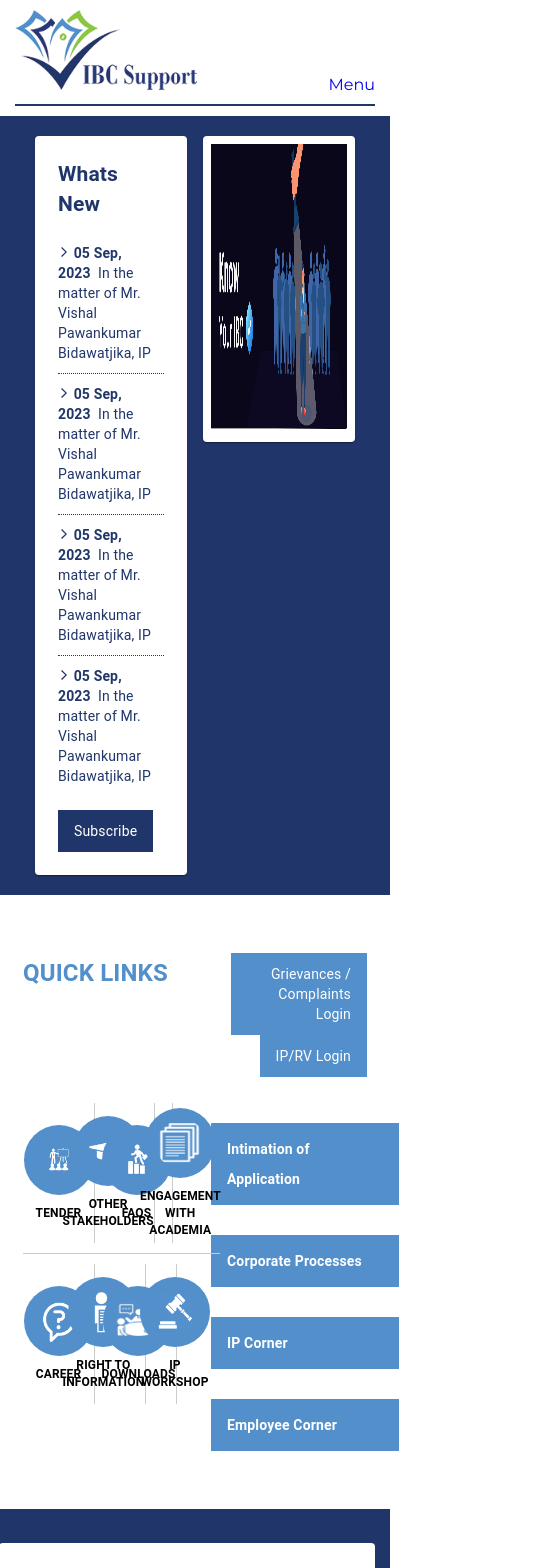
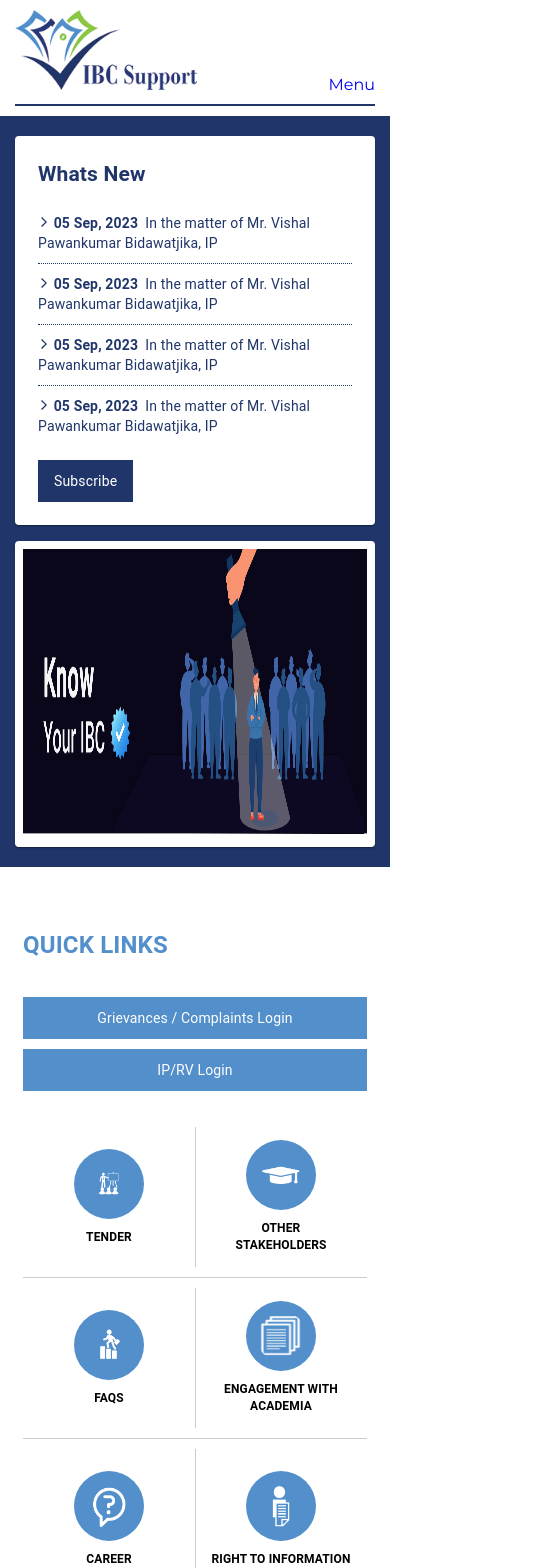
Before and after one commit to Pradeep-Gupta-96/ibbi_client, a React (Create React App) app: page / in a window 390 px wide. Shown: the top 1568 px of the page, 535 px wide, since content can reach past the window. Built offline with nearby package versions, Linux system fonts and the light colour scheme.

Commit message:
code updated

```diff
--- a/src/HomePage/HomePage.css
+++ b/src/HomePage/HomePage.css
@@ -1,6 +1,6 @@
 @import url('https://fonts.googleapis.com/css2?family=Montserrat:wght@300;400;500;700&display=swap');
 body {font-family: 'Montserrat', sans-serif;}
-.banner {background: #20366a;margin-top: 10px;padding: 20px;}
+.banner {background: #20366a;margin-top: 10px;padding: 20px 0px;}
 .main-banner {padding:0px 0px;}
 .main-banner img {width: 100%;height: 285px;}
 .banner-left .new-sec {text-align: left;padding: 15px;color: #20366a;}
@@ -30,17 +30,17 @@ body {font-family: 'Montserrat', sans-serif;}
     -webkit-transition: all 0.6s ease-in-out;padding: 10px 0px;box-sizing: border-box;border-bottom: 1px solid #ccc;}
 .box-outer a{display: table; width: 100%;height: 140px;transition: all 0.6s ease-in-out;-webkit-transition: all 0.6s ease-in-out; text-transform: uppercase;color: #000000; border-right: 1px solid #ccc;}
 .boxse ul li:nth-child(4n+0) a {border-right: 0px;}
-.boxse ul li:nth-child(5) .box-outer,.boxse ul li:nth-child(6) .box-outer
-,.boxse ul li:nth-child(7) .box-outer,.boxse ul li:nth-child(8) .box-outer {border-bottom: 0px;}
+.boxse ul li:nth-child(7) .box-outer,.boxse ul li:nth-child(8) .box-outer {border-bottom: 0px;}
 .icon-color-b {border-radius: 100%;background: #528fcb;width: 70px;height: 70px;margin: 0 auto;line-height: 70px;}
 .box-outer a img {width: 70px;height: 70px;padding: 10px;border-radius: 100%;box-sizing: border-box;}
 .box-outer a .box-inr { display: table-cell; vertical-align: middle; text-align: center;}
 .section-box ul li span {display: table;margin: 0 auto;transition: all 0.6s ease-in-out;-webkit-transition: all 0.6s ease-in-out;position: relative;font-size: 12px;
     font-weight: 600;margin-top: 10px;}
 .box-outer a:hover, .box-outer a:focus {background: #20366a;text-decoration: none;color: #fff;}
-.button_st a.green-btn {display: inline-block;width: 100%;margin: 30px 0px 0px;font-weight: 600;text-align: left;line-height: 30px;}
+.button_st a.green-btn {display: inline-block;width: 100%;margin: 30px 0px 0px;font-weight: 600;text-align: left;line-height: 30px;box-sizing: border-box;}
 
 .about-sec {background: #20366a;padding: 50px 0px;}
+.ab-img img {width: 100%;}
 .about.css-mhc70k-MuiGrid-root {background: #fff;padding: 5px 0px 20px;border-radius: 4px;}
 .about-text .text-box {padding: 20px;text-align: left;}
 .about-text .text-box h3 {color: #20366a;margin: 0px;font-size: 24px;line-height: 40px;}
@@ -69,3 +69,14 @@ p.tm-text {font-style: italic; font-size: 16px; line-height: 28px;}
 .copyright {background: #616161;}
 .remove-bg {background: none !important;}
 .copyright p {color: #fff;}
+
+@media (min-width:768px){
+    .boxse ul li:nth-child(5) .box-outer,.boxse ul li:nth-child(6) .box-outer{border-bottom: 0px;}
+}
+@media (max-width:767px){
+.btn-area {text-align: center;}
+.btn-area .green-btn { margin: 0px 0px 10px;width: 100%;box-sizing: border-box;}
+.boxse ul li {width: 50%;}
+.boxse ul li:nth-child(even) a {border-right: 0px;}
+.about.css-mhc70k-MuiGrid-root {background: none;}
+}
--- a/src/HomePage/HomePage.js
+++ b/src/HomePage/HomePage.js
@@ -33,7 +33,7 @@ const HomePage = () => {
       <div className="banner">
         <div className="bound">
           <Grid className="main-banner" container spacing={2}>
-            <Grid className='banner-left' item xs={6} md={6}>
+            <Grid className='banner-left' item xs={12} md={6}>
               <Item>
                 <div className='new-sec'>
                   <h2>Whats New </h2>
@@ -50,7 +50,7 @@ const HomePage = () => {
               </Item>
             </Grid>
 
-            <Grid className='banner-right' item xs={6} md={6}>
+            <Grid className='banner-right' item xs={12} md={6}>
               <Item>
                 <img src={banner} alt="banner" />
               </Item>
@@ -63,13 +63,13 @@ const HomePage = () => {
       <div className="quick-link">
         <div className="bound">
           <Grid className="title-sec" container spacing={2}>
-            <Grid item xs={6} md={6}>
+            <Grid item xs={12} md={6}>
               <Item className='shadow-remove'>
                 <h3 className='comman-title'>QUICK LINKS</h3>
               </Item>
             </Grid>
 
-            <Grid className='btn-sec' item xs={6} md={6}>
+            <Grid className='btn-sec' item xs={12} md={6}>
               <Item className='shadow-remove'>
                 <div className="btn-area">
                   <Link className='quick-link-btn green-btn' target="_blank" to="#">Grievances / Complaints Login </Link>
@@ -79,7 +79,7 @@ const HomePage = () => {
             </Grid>
           </Grid>
           <Grid className="link-sec" container spacing={2}>
-            <Grid item xs={6} md={8}>
+            <Grid item xs={12} md={8}>
               <Item className='shadow-remove section-box'>
                 <div className="boxse">
                   <ul>
@@ -104,7 +104,7 @@ const HomePage = () => {
               </Item>
             </Grid>
 
-            <Grid className='btn-sec' item xs={6} md={4}>
+            <Grid className='btn-sec' item xs={12} md={4}>
               <Item className='shadow-remove'>
                 <div className="button_st">
                   <Link className='green-btn' to="#" target="_blank"><span>Intimation of Application</span></Link>
@@ -120,12 +120,12 @@ const HomePage = () => {
       <div className='about-sec'>
         <div className="bound">
           <Grid className="about" container spacing={2}>
-              <Grid item xs={6} md={6}>
+              <Grid item xs={12} md={6}>
                 <Item className='shadow-remove about-img'>
                   <div className='ab-img'><img src={aboutimg} alt="banner" /></div>
                 </Item>
               </Grid>
-              <Grid className='about-text' item xs={6} md={6}>
+              <Grid className='about-text' item xs={12} md={6}>
                 <Item className='shadow-remove'>
                     <div className='text-box'>
                       <h3>Welcome to IBC Support</h3>
@@ -141,21 +141,21 @@ const HomePage = () => {
         <div className="bound">
           <h3 className="comman-title mb-30">Services</h3>
           <Grid className="services-items" container spacing={2}>
-              <Grid item xs={4} md={4}>
+              <Grid item xs={12} md={4} sm={4}>
                 <Item className='service-item'>
                   <h3>For Financial Creditor</h3>
                   <p className='ab-text'>Empower Financial Creditors to protect the interests and maximize recovery in the complex landscape of the Insolvency and Bankruptcy Code (IBC).</p>
                   <div className='more-text subscribe-btn'><Link to="#" className='blue-btn'>Read More </Link></div>
                 </Item>
               </Grid>
-              <Grid item xs={4} md={4}>
+              <Grid item xs={12} md={4} sm={4}>
                 <Item className='service-item'>
                   <h3>For Operational Creditor</h3>
                   <p className='ab-text'>Empower Operational Creditors to safeguard your interests and optimize your recovery within the complexities of the Insolvency and Bankruptcy Code (IBC).</p>
                   <div className='more-text subscribe-btn'><Link to="#" className='blue-btn'>Read More </Link></div>
                 </Item>
               </Grid>
-              <Grid item xs={4} md={4}>
+              <Grid item xs={12} md={4} sm={4}>
                 <Item className='service-item'>
                   <h3>For Resolution Applicant</h3>
                   <p className='ab-text'>Empower Resolution Applicants to navigate the complexities of the Insolvency and Bankruptcy Code (IBC). </p>
@@ -172,7 +172,7 @@ const HomePage = () => {
             <div className="np-aero"><Link to="#"><KeyboardArrowLeftIcon/></Link><Link to="#"><KeyboardArrowRightIcon/></Link></div>
           </div>
           <Grid className="services-items" container spacing={2}>
-              <Grid item xs={4} md={4}>
+              <Grid item xs={12} md={4}>
                 <Item className='service-item shadow-remove'>
                   <div className="post-img"><img src={aboutimg} alt="banner" /></div>
                   <div className="content-box">
@@ -182,7 +182,7 @@ const HomePage = () => {
                   </div>
                 </Item>
               </Grid>
-              <Grid item xs={4} md={4}>
+              <Grid item xs={12} md={4}>
                 <Item className='service-item shadow-remove'>
                   <div className="post-img"><img src={aboutimg} alt="banner" /></div>
                   <div className="content-box">
@@ -192,7 +192,7 @@ const HomePage = () => {
                   </div>
                 </Item>
               </Grid>
-              <Grid item xs={4} md={4}>
+              <Grid item xs={12} md={4}>
                 <Item className='service-item shadow-remove'>
                   <div className="post-img"><img src={aboutimg} alt="banner" /></div>
                   <div className="content-box">
@@ -214,8 +214,8 @@ const HomePage = () => {
 
                   <div className="content-box">
                     <div className="quate-icon"><FormatQuoteIcon  fontSize='large' /></div>
-                    <p className='tm-text'>Lorem Ipsum is simply dummy text of the printing and typesetting industry. Lorem Ipsum has been the industry's standard dummy text ever since the 1500s, when an unknown printer took a galley of type and scrambled </p>
-                    <div className="authar-name"><strong>Cient Name</strong><br />Designation</div>
+                    <p className='tm-text'><i>IBC Support Forum's professionalism and commitment to our success were remarkable. They provided clear and effective solutions that helped us recover debts we thought were lost forever. We're extremely grateful for their support.</i></p>
+                    <div className="authar-name"><strong>Jay Patel</strong><br />Designation</div>
                   </div>
                 </Item>
               </Grid>
@@ -229,7 +229,7 @@ const HomePage = () => {
             <div className="np-aero"><Link to="#"><KeyboardArrowLeftIcon/></Link><Link to="#"><KeyboardArrowRightIcon/></Link></div>
           </div>
           <Grid className="services-items" container spacing={2}>
-              <Grid item xs={4} md={4}>
+              <Grid item xs={12} md={4}>
                 <Item className='service-item shadow-remove'>
                   <div className="post-img"><img src={aboutimg} alt="banner" /></div>
                   <div className="content-box">
@@ -239,7 +239,7 @@ const HomePage = () => {
                   </div>
                 </Item>
               </Grid>
-              <Grid item xs={4} md={4}>
+              <Grid item xs={12} md={4}>
                 <Item className='service-item shadow-remove'>
                   <div className="post-img"><img src={aboutimg} alt="banner" /></div>
                   <div className="content-box">
@@ -249,7 +249,7 @@ const HomePage = () => {
                   </div>
                 </Item>
               </Grid>
-              <Grid item xs={4} md={4}>
+              <Grid item xs={12} md={4}>
                 <Item className='service-item shadow-remove'>
                   <div className="post-img"><img src={aboutimg} alt="banner" /></div>
                   <div className="content-box">
@@ -262,34 +262,6 @@ const HomePage = () => {
             </Grid>
         </div>
       </div>
-      <div className='footer padding-50'>
-        <div className="bound">
-          <Grid className="contact-infos" container spacing={2}>
-              <Grid item xs={6} md={6}>
-                <Item className='info-box shadow-remove'>
-                  <div className="cont-info"><strong>CALL US 24/7: </strong>0987654321</div>
-
-                </Item>
-              </Grid>
-              <Grid item xs={6} md={6}>
-                <Item className='info-box shadow-remove'>
-                  <div className="cont-info"><strong>EMAIL ADDRESS: </strong>info@ibcsupport.com</div>
-                </Item>
-              </Grid>
-            </Grid>
-        </div>
-      </div>
-      <div className='copyright'>
-        <div className="bound">
-          <Grid className="copyright-content" container spacing={2}>
-              <Grid className='pt-0' item xs={12} md={12}>
-                <Item className='shadow-remove remove-bg'>
-                  <p>© 2023 IBC Support, All Rights Reserved</p>
-                </Item>
-              </Grid>
-            </Grid>
-        </div>
-      </div>
     </>
   )
 }
--- /dev/null
+++ b/src/footer/Footer.js
@@ -0,0 +1,50 @@
+import React from 'react'
+import { styled } from '@mui/material/styles';
+import Paper from '@mui/material/Paper';
+import './Footer.css'
+import { Grid } from '@mui/material'
+
+const Item = styled(Paper)(({ theme }) => ({
+    backgroundColor: theme.palette.mode === 'dark' ? '#1A2027' : '#fff',
+    ...theme.typography.body2,
+    padding: theme.spacing(1),
+    textAlign: 'center',
+    color: theme.palette.text.secondary,
+  }));
+
+const Footer = () => {
+    return (
+        <>
+        <div className='footer padding-50'>
+            <div className="bound">
+            <Grid className="contact-infos" container spacing={2}>
+                <Grid item xs={12} md={6}>
+                    <Item className='info-box shadow-remove'>
+                    <div className="cont-info"><strong>CALL US 24/7: </strong>0987654321</div>
+
+                    </Item>
+                </Grid>
+                <Grid item xs={12} md={6}>
+                    <Item className='info-box shadow-remove'>
+                    <div className="cont-info"><strong>EMAIL ADDRESS: </strong>info@ibcsupport.com</div>
+                    </Item>
+                </Grid>
+                </Grid>
+            </div>
+        </div>
+        <div className='copyright'>
+            <div className="bound">
+            <Grid className="copyright-content" container spacing={2}>
+                <Grid className='pt-0' item xs={12} md={12}>
+                    <Item className='shadow-remove remove-bg'>
+                    <p>© 2023 IBC Support, All Rights Reserved</p>
+                    </Item>
+                </Grid>
+                </Grid>
+            </div>
+        </div>
+        </>
+    )
+}
+
+export default Footer
```
Also changed, not shown: src/App.js (+19 -0 lines), src/Auth/ResetPassword.js (added, +10 -0 lines), src/Auth/Signin.js (added, +10 -0 lines), src/Auth/Signup.js (added, +10 -0 lines), src/Auth/auth.css (added), src/footer/Footer.css (added).
